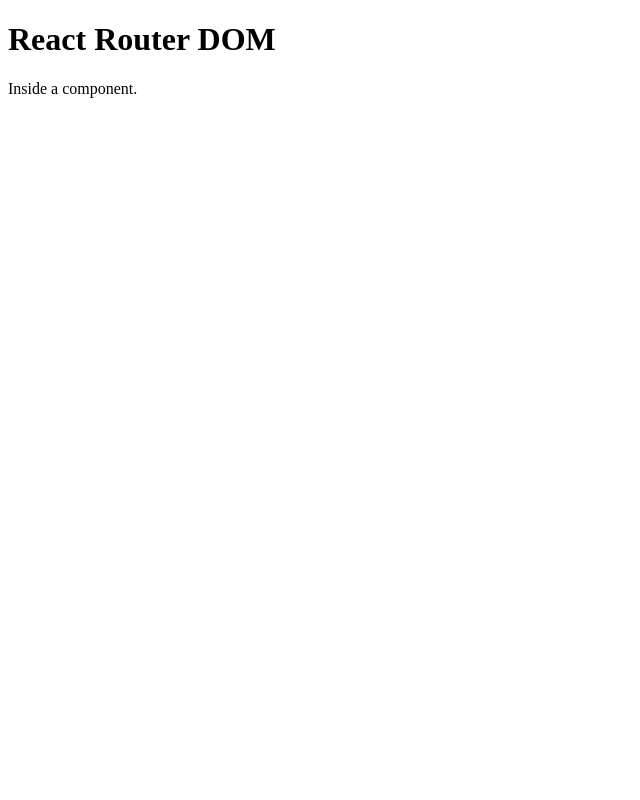
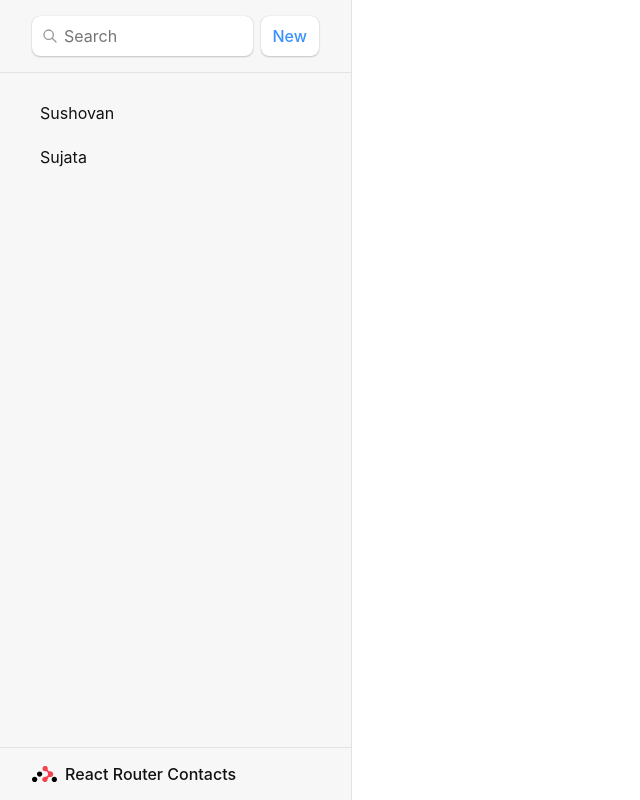
Before and after one commit to Ghosh-95/react-router-dom, a React (Vite) app: page / in a window 1280 px wide. Shown: the whole page, without its empty margins (0-640 px from the left). Built offline with nearby package versions, Linux system fonts and the light colour scheme.

Commit message:
add root.jsx as a global layout

```diff
--- a/src/App.jsx
+++ b/src/App.jsx
@@ -1,8 +1,9 @@
 import { useState } from 'react'
-import { createBrowserRouter } from 'react-router-dom'
+import { createBrowserRouter } from 'react-router-dom';
+import Root from './routes/root';
 
 export const router = createBrowserRouter([
-  { path: '/', element: <App /> },
+  { path: '/', element: <Root /> },
 ])
 
 function App() {
--- a/src/index.css
+++ b/src/index.css
@@ -37,7 +37,8 @@
   border: none;
   border-radius: 8px;
   padding: 0.5rem 0.75rem;
-  box-shadow: 0 0px 1px hsla(0, 0%, 0%, 0.2), 0 1px 2px hsla(0, 0%, 0%, 0.2);
+  box-shadow: 0 0px 1px hsla(0, 0%, 0%, 0.2),
+    0 1px 2px hsla(0, 0%, 0%, 0.2);
   background-color: white;
   line-height: 1.5;
   margin: 0;
@@ -45,6 +46,7 @@
 
 button {
   color: #3992ff;
+  cursor: pointer;
   font-weight: 500;
 }
 
--- a/src/main.jsx
+++ b/src/main.jsx
@@ -2,6 +2,7 @@
 import ReactDOM from 'react-dom/client';
 import { RouterProvider } from 'react-router-dom';
 import { router } from './App.jsx';
+import './index.css'
 
 ReactDOM.createRoot(document.getElementById('root')).render(
   <React.StrictMode>
--- /dev/null
+++ b/src/routes/root.jsx
@@ -0,0 +1,43 @@
+export default function Root() {
+    return (
+        <>
+            <section id="sidebar">
+                <h1>React Router Contacts</h1>
+                <div>
+                    <form id="search-form" role="search">
+                        <input
+                            id="q"
+                            aria-label="Search contacts"
+                            placeholder="Search"
+                            type="search"
+                            name="q"
+                        />
+                        <div
+                            id="search-spinner"
+                            aria-hidden
+                            hidden={true}
+                        />
+                        <div
+                            className="sr-only"
+                            aria-live="polite"
+                        ></div>
+                    </form>
+                    <form method="post">
+                        <button type="submit">New</button>
+                    </form>
+                </div>
+                <nav>
+                    <ul>
+                        <li>
+                            <a href={`/contacts/1`}>Sushovan</a>
+                        </li>
+                        <li>
+                            <a href={`/contacts/2`}>Sujata</a>
+                        </li>
+                    </ul>
+                </nav>
+            </section>
+            <div id="detail"></div>
+        </>
+    );
+}
```
